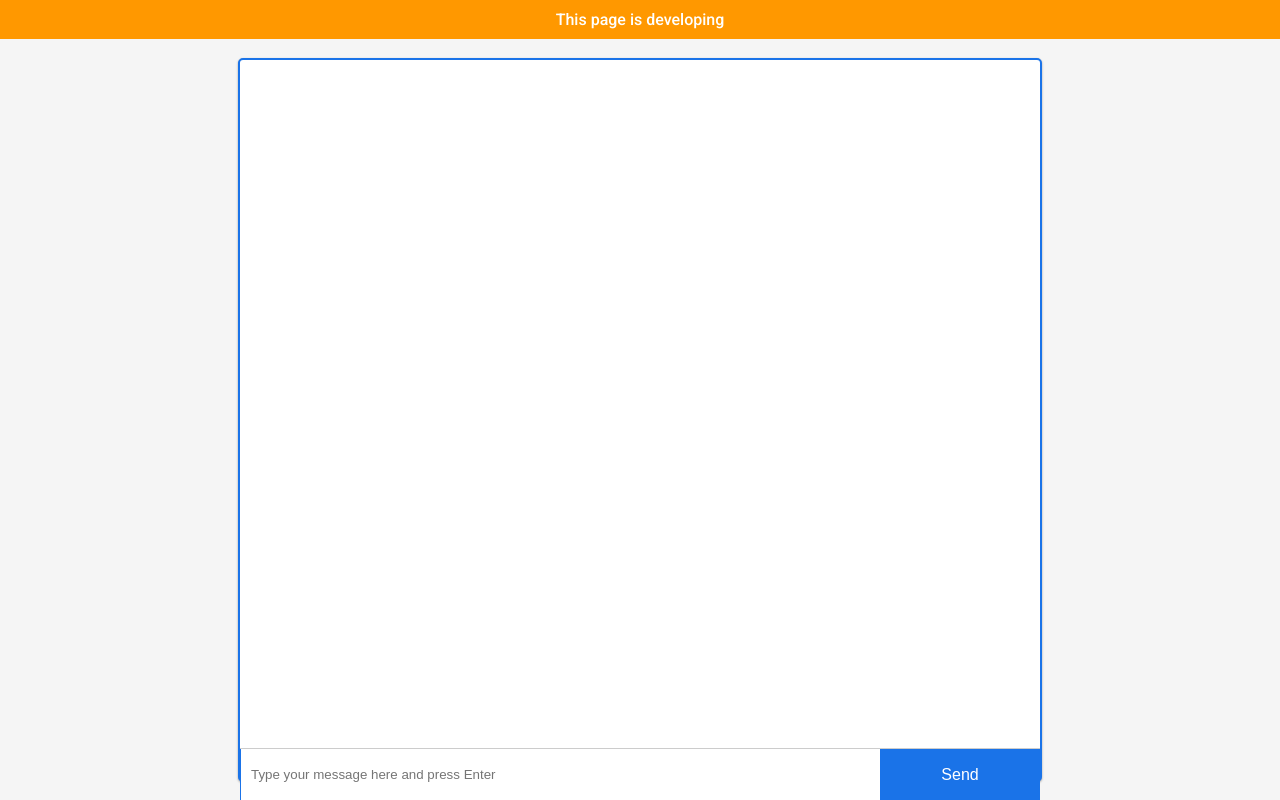
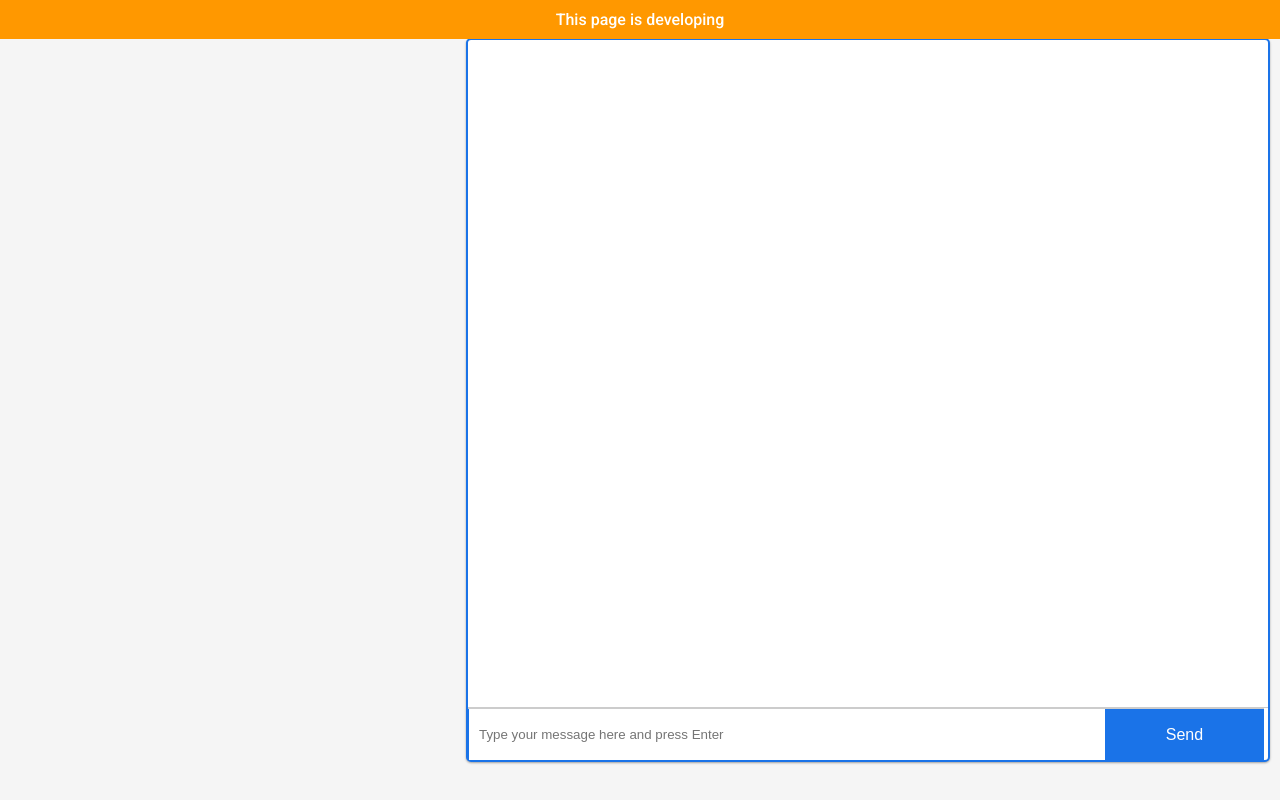
Before and after one commit to Arden27/receipts, a Django app: page / in a window 1280 px wide. Run offline with Django 4.2, Linux system fonts and the light colour scheme.

Commit message:
stick chat to the right screen on desktop

```diff
--- a/chatbot/templates/chatbot/index.html
+++ b/chatbot/templates/chatbot/index.html
@@ -71,7 +71,7 @@
         }
 
         #chat-input-container {
-            position: fixed;
+            position: sticky;
             bottom: 0;
             display: flex;
             width: calc(100% - 4px);
@@ -128,6 +128,16 @@
             background-color: #f1f3f4;
             float: left;
             border-bottom-left-radius: 5px;
+        }
+
+        @media (min-width: 1024px) {
+            #chat-container {
+                position: fixed;
+                right: 0;
+                margin-top: 0;
+                margin-right: 10px;
+                height: calc(100% - env(safe-area-inset-top));
+            }
         }
 </style>
 </head>
```
